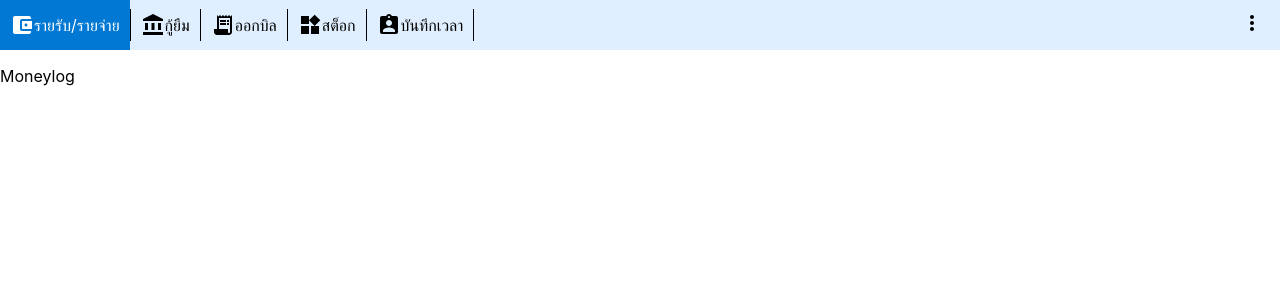
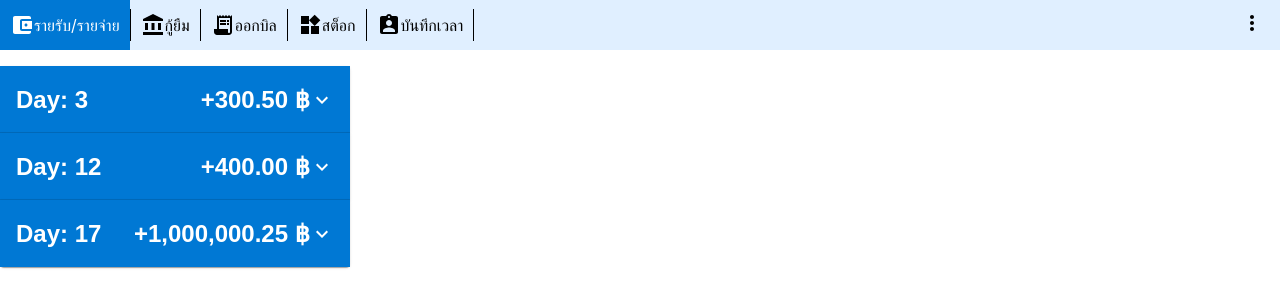
Before and after one commit to arcarnupab8/manage_Demo, a React (Vite) app: page / in a window 1280 px wide. Shown: the top 308 px of the page. Built offline with nearby package versions, Linux system fonts and the light colour scheme.

Commit message:
MoneyLog DailyTotalList.

```diff
--- a/src/Typeof/DataMoney.tsx
+++ b/src/Typeof/DataMoney.tsx
@@ -2,18 +2,6 @@ interface moneyPerMonth {
     income: GLfloat;
     expenses: GLfloat;
     month: Date;
-}
-
-interface moneyPerDay {
-    income: GLfloat;
-    date: Date;
-}
-
-interface expensesPerDay{
-    expenses: GLfloat;
-    date: Date;
-    name: string;
-    details: string;
 }
 
 export const moneyPerMonthData: moneyPerMonth[] = [
@@ -34,44 +22,60 @@ export const moneyPerMonthData: moneyPerMonth[] = [
     },
 ];
 
-export const moneyPerDayData: moneyPerDay[] = [
-    { income: 1000, date: new Date(2024, 7, 5) },
-    { income: 1500, date: new Date(2024, 7, 15) },
-    { income: 1200, date: new Date(2024, 8, 5) },
-    { income: 1700, date: new Date(2024, 8, 15) },
-    { income: 2200, date: new Date(2024, 8, 25) },
-    { income: 1100, date: new Date(2024, 9, 5) },
-    { income: 1600, date: new Date(2024, 9, 15) },
-    { income: 2100, date: new Date(2024, 9, 25) },
+export interface Outcome {
+    money: number;
+    name: string;
+    description: string;
+}
+
+export interface DailyMoney {
+    income: number;
+    at: Date;
+    outcomes: Outcome[]|null;
+}
+
+export const DailyMoneyList: DailyMoney[] = [
+    {
+        income: 300.50,
+        at: new Date(2024, 7, 3),
+        outcomes: [
+            {
+                money: 900,
+                name: "Hobby",
+                description: "Buy hobby toy."
+            },
+            {
+                money: 200.50,
+                name: "Eating",
+                description: "Buy drinks and dinner."
+            }
+        ]
+    },
+    {
+        income: 400.00,
+        at: new Date(2024, 8, 12),
+        outcomes: [
+            {
+                money: 200.00,
+                name: "Eating",
+                description: "Buy drinks and dinner."
+            }
+        ]
+    },
+    {
+        income: 1000000.25,
+        at: new Date(2024, 9, 17),
+        outcomes: [
+            {
+                money: 9000.00,
+                name: "Eating",
+                description: "Buy drinks and dinner."
+            }
+        ]
+    }
 ];
 
-export const expensesPerDayData: expensesPerDay[] = [
-    { expenses: 250.50, date: new Date(2024, 7, 5), name: "ซื้อของเซเว่น", details: 'น้ำ ขนม ชานม ข้าวได่ทอด' },
-    { expenses: 100.00, date: new Date(2024, 7, 5), name: "ซื้อของเซเว่น", details: 'น้ำ ขนม ชานม ข้าวได่ทอด' },
-    { expenses: 0.50, date: new Date(2024, 7, 5), name: "ซื้อของเซเว่น", details: 'น้ำ ขนม ชานม ข้าวได่ทอด' },
-
-    { expenses: 250.50, date: new Date(2024, 7, 15), name: "ซื้อของเซเว่น", details: 'น้ำ ขนม ชานม ข้าวได่ทอด' },
-    { expenses: 1000.00, date: new Date(2024, 7, 15), name: "ซื้อของเซเว่น", details: 'น้ำ ขนม ชานม ข้าวได่ทอด' },
-
-    { expenses: 250.50, date: new Date(2024, 8, 5), name: "ซื้อของเซเว่น", details: 'น้ำ ขนม ชานม ข้าวได่ทอด' },
-    { expenses: 100.00, date: new Date(2024, 8, 5), name: "ซื้อของเซเว่น", details: 'น้ำ ขนม ชานม ข้าวได่ทอด' },
-    { expenses: 0.50, date: new Date(2024, 8, 5), name: "ซื้อของเซเว่น", details: 'น้ำ ขนม ชานม ข้าวได่ทอด' },
-    { expenses: 500, date: new Date(2024, 8, 5), name: "ซื้อของเซเว่น", details: 'น้ำ ขนม ชานม ข้าวได่ทอด' },
-
-    { expenses: 250.50, date: new Date(2024, 8, 15), name: "ซื้อของเซเว่น", details: 'น้ำ ขนม ชานม ข้าวได่ทอด' },
-    { expenses: 1000.00, date: new Date(2024, 8, 15), name: "ซื้อของเซเว่น", details: 'น้ำ ขนม ชานม ข้าวได่ทอด' },
-
-    { expenses: 500.50, date: new Date(2024, 8, 25), name: "ซื้อของเซเว่น", details: 'น้ำ ขนม ชานม ข้าวได่ทอด' },
-    { expenses: 0, date: new Date(2024, 8, 25), name: "ซื้อของเซเว่น", details: 'น้ำ ขนม ชานม ข้าวได่ทอด' },
-
-    { expenses: 250.50, date: new Date(2024, 9, 5), name: "ซื้อของเซเว่น", details: 'น้ำ ขนม ชานม ข้าวได่ทอด' },
-    { expenses: 100.00, date: new Date(2024, 9, 5), name: "ซื้อของเซเว่น", details: 'น้ำ ขนม ชานม ข้าวได่ทอด' },
-    { expenses: 0.50, date: new Date(2024, 9, 5), name: "ซื้อของเซเว่น", details: 'น้ำ ขนม ชานม ข้าวได่ทอด' },
-    { expenses: 500, date: new Date(2024, 9, 5), name: "ซื้อของเซเว่น", details: 'น้ำ ขนม ชานม ข้าวได่ทอด' },
-
-    { expenses: 250.50, date: new Date(2024, 9, 15), name: "ซื้อของเซเว่น", details: 'น้ำ ขนม ชานม ข้าวได่ทอด' },
-    { expenses: 1000.00, date: new Date(2024, 9, 15), name: "ซื้อของเซเว่น", details: 'น้ำ ขนม ชานม ข้าวได่ทอด' },
-
-    { expenses: 500.50, date: new Date(2024, 9, 25), name: "ซื้อของเซเว่น", details: 'น้ำ ขนม ชานม ข้าวได่ทอด' },
-    { expenses: 0, date: new Date(2024, 9, 25), name: "ซื้อของเซเว่น", details: 'น้ำ ขนม ชานม ข้าวได่ทอด' },
-];
+export interface TextMoneyPropS {
+    Day: number,
+    Money: number
+}
--- /dev/null
+++ b/src/components/atom/Text_Money.tsx
@@ -0,0 +1,19 @@
+import React from 'react'
+
+import style from './css/textmoney.module.css';
+import { TextMoneyPropS } from '../../Typeof/DataMoney';
+
+const Text_Money: React.FC<TextMoneyPropS> = (Props) => {
+  const formatMoney = (amount: number) => {
+    return new Intl.NumberFormat('en-US', { minimumFractionDigits: 2, maximumFractionDigits: 2 }).format(amount);
+  };
+
+  return (
+    <div className={style.TotalBox}>
+      <p>Day: {Props.Day}</p>
+      <p>+{formatMoney(Props.Money)} ฿</p>
+    </div>
+  )
+}
+
+export default Text_Money
--- /dev/null
+++ b/src/components/atom/css/textmoney.module.css
@@ -0,0 +1,12 @@
+.TotalBox{
+    width: 100%;
+    height: 100%;
+    display: flex;
+    justify-content: space-between;
+}
+.TotalBox > p{
+    font-size: 24px;
+    font-weight: 600;
+    margin: 0;
+    padding: 0;
+}
--- /dev/null
+++ b/src/components/molecules/DailyTotal.tsx
@@ -0,0 +1,35 @@
+import React from 'react'
+import AccordionSummary from '@mui/material/AccordionSummary';
+import ExpandMoreIcon from '@mui/icons-material/ExpandMore';
+
+import Text_Money from '../atom/Text_Money';
+import { TextMoneyPropS } from '../../Typeof/DataMoney';
+
+const DailyTotal: React.FC<TextMoneyPropS> = (Props) => {
+  return (
+    <AccordionSummary
+      sx={{
+        width: "350px",
+        height: "67px",
+        background: "#0078D4",
+        color: "white"
+      }}
+      expandIcon={
+        <ExpandMoreIcon
+          sx={{
+            color: "white",
+          }}
+        />
+      }
+      aria-controls="panel1-content"
+      id="panel1-header"
+    >
+      <Text_Money
+        Day={Props.Day}
+        Money={Props.Money}
+      />
+    </AccordionSummary>
+  )
+}
+
+export default DailyTotal
--- /dev/null
+++ b/src/components/molecules/DailyTotalList.tsx
@@ -0,0 +1,36 @@
+import React from 'react'
+import Accordion from '@mui/material/Accordion';
+
+import style from './css/dailytotallist.module.css';
+import DailyTotal from './DailyTotal';
+import TransactionDetail from './TransactionDetail';
+import { DailyMoney } from '../../Typeof/DataMoney';
+
+interface DailyTotalListProps {
+  value: DailyMoney;
+}
+
+const DailyTotalList: React.FC<DailyTotalListProps> = (Props) => {
+
+  const day = new Date(Props.value.at).getDate();
+
+  return (
+    <Accordion
+      sx={{
+        width: "350px"
+      }}
+    >
+      <DailyTotal
+        Day={day}
+        Money={Props.value.income}
+      />
+      <TransactionDetail
+        income={Props.value.income}
+        at={Props.value.at}
+        outcomes={Props.value.outcomes}
+      />
+    </Accordion>
+  )
+}
+
+export default DailyTotalList
--- /dev/null
+++ b/src/components/molecules/TransactionDetail.tsx
@@ -0,0 +1,35 @@
+import React from 'react'
+import AccordionDetails from '@mui/material/AccordionDetails';
+
+import style from './css/transactiondetail.module.css';
+import { DailyMoney } from '../../Typeof/DataMoney';
+
+const TransactionDetail: React.FC<DailyMoney> = (Props) => {
+
+  const formatMoney = (amount: number) => {
+    return new Intl.NumberFormat('en-US', { minimumFractionDigits: 2, maximumFractionDigits: 2 }).format(amount);
+  };
+
+  return (
+    <AccordionDetails
+      sx={{
+        padding: "0"
+      }}
+    >
+      {Props.outcomes?.map(item => (
+        <div className={style.outComeBox}>
+          <div className={style.title}>
+            <p>{item.name}</p>
+            <p>- {formatMoney(item.money)}</p>
+          </div>
+
+          <div className={style.detial}>
+            <p>{item.description}</p>
+          </div>
+        </div>
+      ))}
+    </AccordionDetails>
+  )
+}
+
+export default TransactionDetail
--- /dev/null
+++ b/src/components/molecules/css/transactiondetail.module.css
@@ -0,0 +1,22 @@
+.outComeBox{
+    border: 1px solid;
+}
+
+.title{
+    display: flex;
+    justify-content: space-between;
+    margin: 8px 16px 4px 16px;
+}
+.title > p{
+    font-size: 24px;
+    font-weight: 400;
+}
+.title > p:nth-child(2){
+    color: red;
+}
+
+.detial{
+    margin: 0px 16px 16px 16px;
+    color: #686868;
+    font-style: italic;
+}
--- a/src/pages/Moneylog/index.tsx
+++ b/src/pages/Moneylog/index.tsx
@@ -1,12 +1,19 @@
 import React from 'react'
 
 import style from './css/moneylog.module.css'
-
+import DailyTotalList from '../../components/molecules/DailyTotalList'
+import { DailyMoneyList } from '../../Typeof/DataMoney'
 
 const Moneylog: React.FC = () => {
 
   return (
-    <div>Moneylog</div>
+    <div>
+      {DailyMoneyList.map((item) => (
+        <DailyTotalList
+          value={item}
+        />
+      ))}
+    </div>
   )
 }
 
```
